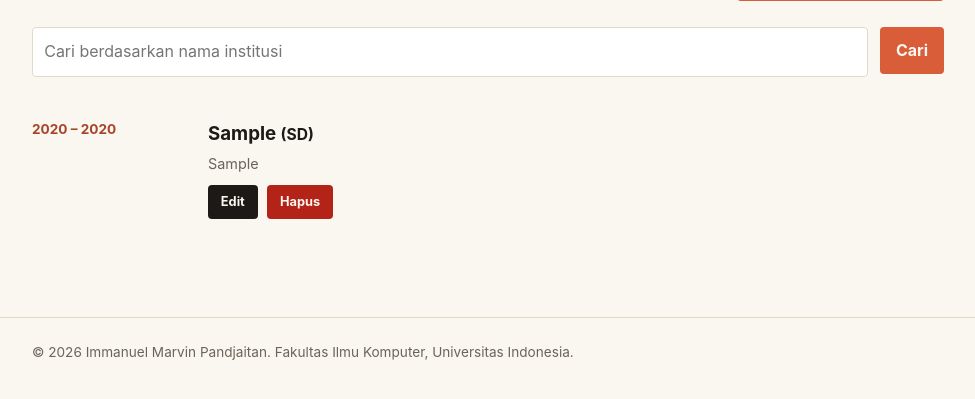
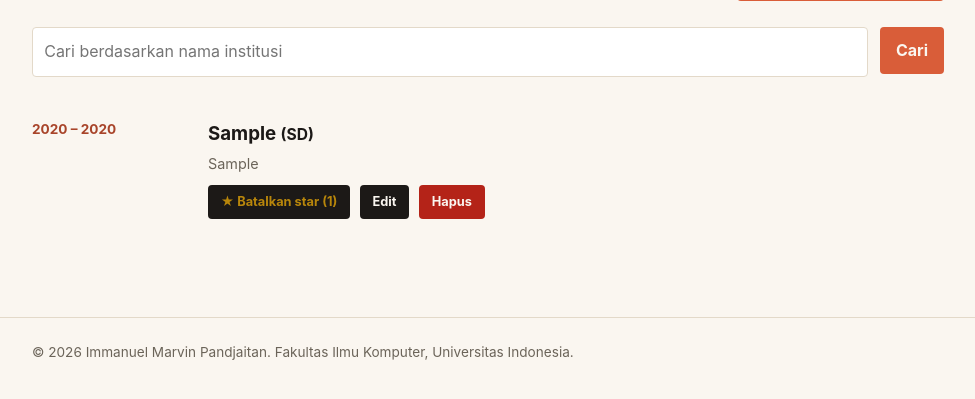
Before and after one commit to ImmanuelMarvinPandjaitan/myportofolio, a Django app: page /education/ in a window 1280 px wide. Shown: the part 201-600 px from the top of the page, without its empty margins (152-1127 px from the left). Run offline with Django 5.2, Linux system fonts and the light colour scheme; a user stored in the database is signed in; tables that the repository leaves empty hold one stand-in row (values such as "Sample post").

Commit message:
add: tombol aksi sesuai peran dan tombol star pada halaman pendidikan

```diff
--- a/static/css/style.css
+++ b/static/css/style.css
@@ -436,6 +436,16 @@ h1, .brand {
     padding: 0.45rem 0.8rem;
 }
 
+/* tombol star: form-nya cuma pembungkus POST, tombol yang sudah di-star diberi warna beda */
+.star-form {
+    margin: 0;
+}
+
+.star-button.is-starred {
+    border-color: #b8860b;
+    color: #b8860b;
+}
+
 /* modal konfirmasi hapus, dibuka pakai atribut popover bawaan browser */
 .education-delete-modal {
     display: none;
--- a/templates/education.html
+++ b/templates/education.html
@@ -11,10 +11,12 @@
 
                 <div class="education-header">
                     <h1 class="section-title">Pendidikan</h1>
+                    {% if perms.main.add_education %}
                         <a href="{% url 'main:create_education' %}" class="button education-add-button">
                             <span aria-hidden="true">+</span>
                             Tambah Pendidikan
                         </a>
+                    {% endif %}
                 </div>
 
                 <form method="get"
@@ -45,10 +47,27 @@
                                 {% if education.major %}
                                     <p>{{ education.major }}</p>
                                 {% endif %}
-                                <p class="education-actions">
+                                <div class="education-actions">
+                                    {% if user.is_authenticated %}
+                                        <form method="post" action="{% url 'main:toggle_star' education.id %}" class="star-form">
+                                            {% csrf_token %}
+                                            <button type="submit" class="button button-secondary star-button{% if education.is_starred %} is-starred{% endif %}">
+                                                {% if education.is_starred %}&#9733; Batalkan star{% else %}&#9734; Beri star{% endif %}
+                                                ({{ education.star_count }})
+                                            </button>
+                                        </form>
+                                    {% else %}
+                                        <a href="{% url 'main:login' %}?next={{ request.path|urlencode }}" class="button button-secondary star-button">
+                                            &#9734; Login untuk beri star ({{ education.star_count }})
+                                        </a>
+                                    {% endif %}
+                                    {% if perms.main.change_education %}
                                         <a href="{% url 'main:update_education' education.id %}" class="button button-secondary">Edit</a>
+                                    {% endif %}
+                                    {% if perms.main.delete_education %}
                                         {% include "components/education_delete_modal.html" with education=education %}
-                                </p>
+                                    {% endif %}
+                                </div>
                             </div>
                         </article>
                     {% empty %}
```
Lines whose indentation alone changed are shown as unchanged.
